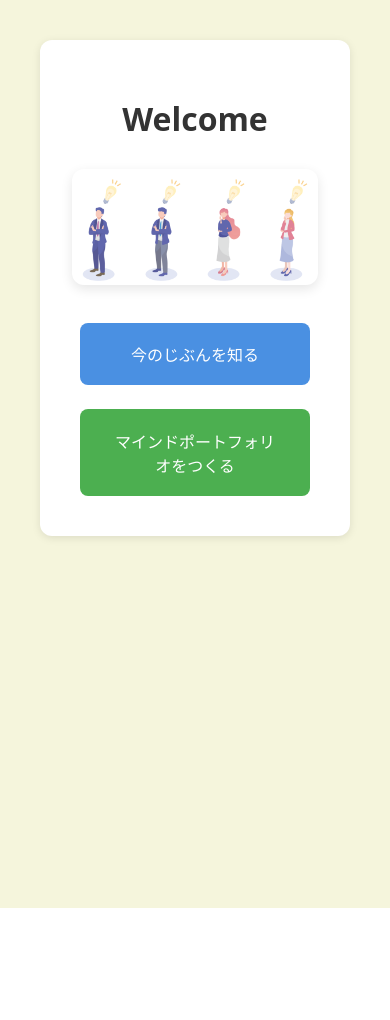
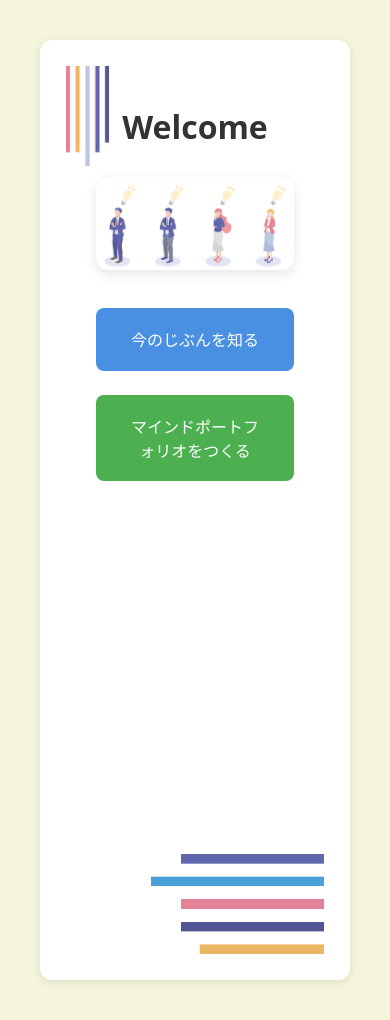
Before and after one commit to kakeras/toai, a React (Vite) app in the folder frontend/: page / in a window 390 px wide. Before the commit the page ends 908 px from the top, so only its background shows below. Built offline with nearby package versions, Linux system fonts and the light colour scheme.

Commit message:
update text add styles

```diff
--- a/frontend/src/App.css
+++ b/frontend/src/App.css
@@ -97,7 +97,7 @@ main {
   width: 100%;
   max-width: 1200px;
   margin: 0 auto;
-  padding: 1rem;
+  padding: 2rem;
   box-sizing: border-box;
   background-color: white;
   border-radius: 12px;
@@ -112,7 +112,11 @@ main {
 /* Main Page Styles */
 .main-container {
   text-align: center;
-  padding: 2rem 1rem;
+  padding: 2rem;
+  position: relative;
+  min-height: 100vh;
+  max-width: 1200px;
+  margin: 0 auto;
 }
 
 .main-container h1 {
@@ -128,18 +132,22 @@ main {
   align-items: center;
   margin-top: 2rem;
   padding: 0 1rem;
+  max-width: 800px;
+  margin-left: auto;
+  margin-right: auto;
 }
 
 @media (min-width: 768px) {
   .button-container {
     flex-direction: row;
     justify-content: center;
+    gap: 2rem;
   }
 }
 
 .nav-button {
   width: 100%;
-  max-width: 300px;
+  max-width: 400px;
   padding: 1.2rem 2rem;
   font-size: clamp(1rem, 2vw, 1.2rem);
   border: none;
@@ -276,7 +284,7 @@ main {
   }
 
   main {
-    padding: 0.5rem;
+    padding: 1rem;
   }
 
   .chat-input-form {
@@ -290,7 +298,7 @@ main {
 
 .image-container {
   width: 100%;
-  max-width: 600px;
+  max-width: 800px;
   margin: 2rem auto;
   padding: 0 1rem;
   box-sizing: border-box;
@@ -314,3 +322,60 @@ main {
     margin: 1rem auto;
   }
 }
+
+.corner-image {
+  position: absolute;
+  width: auto;
+  height: 180px;
+  z-index: 1;
+}
+
+.top-left {
+  top: 20px;
+  left: 20px;
+}
+
+.bottom-right {
+  bottom: 20px;
+  right: 20px;
+}
+
+@media (min-width: 1200px) {
+  .corner-image {
+    height: 200px;
+  }
+}
+
+@media (max-width: 768px) {
+  .corner-image {
+    height: 120px;
+  }
+
+  main {
+    padding: 1.5rem;
+  }
+}
+
+@media (max-width: 480px) {
+  .corner-image {
+    height: 100px;
+  }
+
+  .top-left {
+    top: 10px;
+    left: 10px;
+  }
+
+  .bottom-right {
+    bottom: 10px;
+    right: 10px;
+  }
+
+  main {
+    padding: 1rem;
+  }
+
+  .button-container {
+    padding: 0 0.5rem;
+  }
+}
--- a/frontend/src/components/Main.tsx
+++ b/frontend/src/components/Main.tsx
@@ -1,12 +1,16 @@
 import React from 'react';
 import { useNavigate } from 'react-router-dom';
 import mainImage from '../assets/image.png';
+import colors1 from '../assets/colors-1.png';
+import colors2 from '../assets/colors-2.png';
 
 const Main: React.FC = () => {
   const navigate = useNavigate();
 
   return (
     <div className="main-container">
+      <img src={colors1} alt="Colors 1" className="corner-image top-left" />
+      <img src={colors2} alt="Colors 2" className="corner-image bottom-right" />
       <h1>Welcome</h1>
       <div className="image-container">
         <img src={mainImage} alt="Welcome" className="main-image" />
```
Also changed, not shown: frontend/src/assets/colors-1.png (added), frontend/src/assets/colors-2.png (added).
